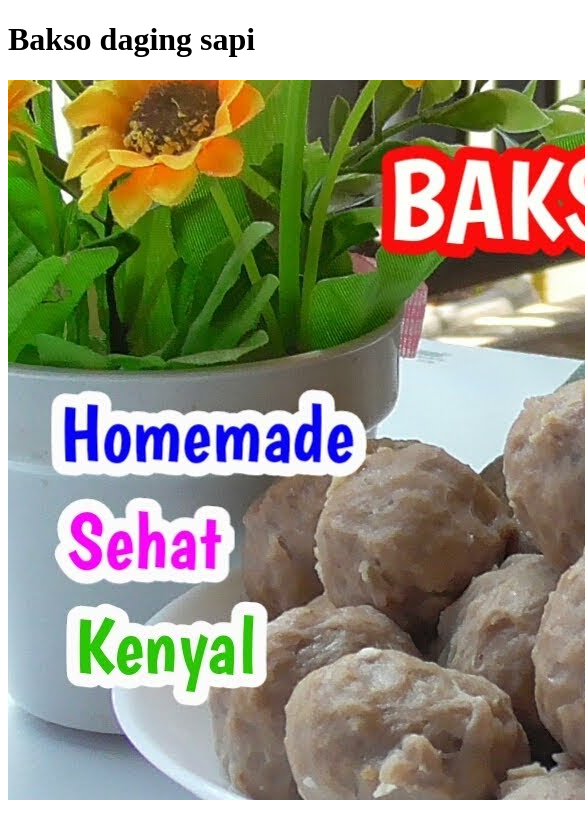
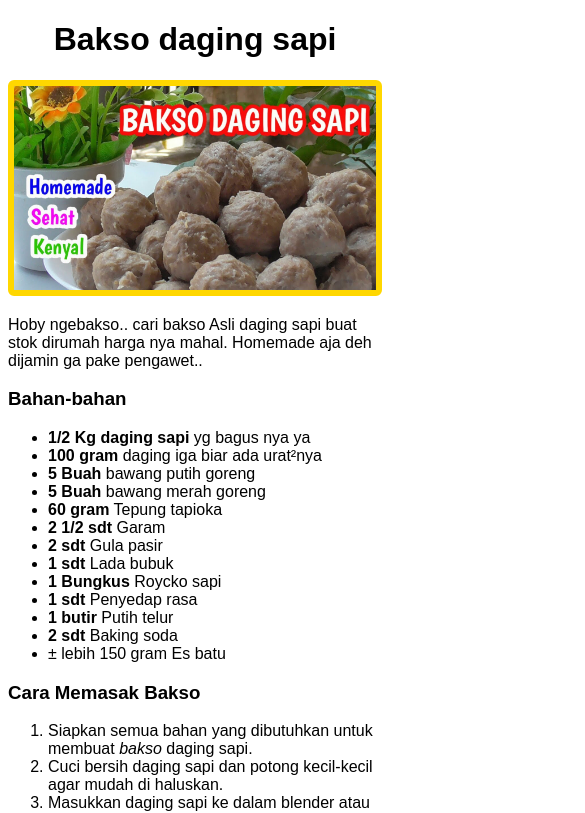
Before and after one commit to MuchtarHasan758/odin-recipes, a plain HTML site: page recipes/bakso-daging-sapi.html in a window 390 px wide. Shown: the top 813 px of the page, 585 px wide, since content can reach past the window. Drawn offline with Linux system fonts and the light colour scheme.

Commit message:
Memperbaiki margin dan memperbagus mobile view

```diff
--- a/recipes/bakso-daging-sapi.html
+++ b/recipes/bakso-daging-sapi.html
@@ -3,9 +3,10 @@
     <head>
         <meta charset="utf-8">
         <title>Bakso daging sapi</title>
+        <link rel="stylesheet" href="../style.css">
     </head>
     <body>
-        <h1 id="header1">Bakso daging sapi</h1>
+        <h1 id="heading">Bakso daging sapi</h1>
         <img src="../images/bakso.jpg">
         <p>Hoby ngebakso.. cari bakso Asli daging sapi buat stok dirumah harga nya mahal. Homemade aja deh dijamin ga pake pengawet..</p>
         <h3>Bahan-bahan</h3>
--- a/style.css
+++ b/style.css
@@ -10,6 +10,7 @@
 
 body {
     font-family: Arial, Helvetica, sans-serif;
+    margin: none;
 }
 
 img {
```
Also changed, not shown: index.html (+1 -0 lines).
